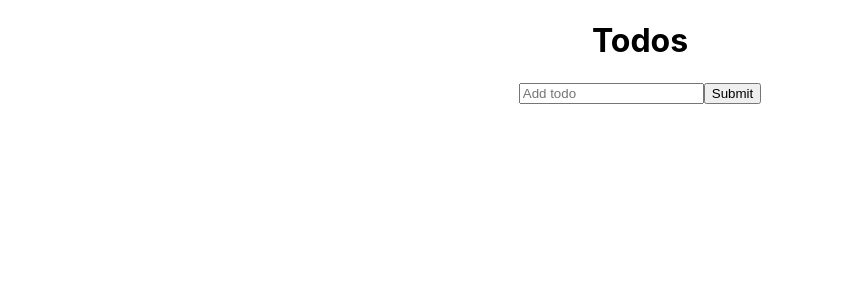
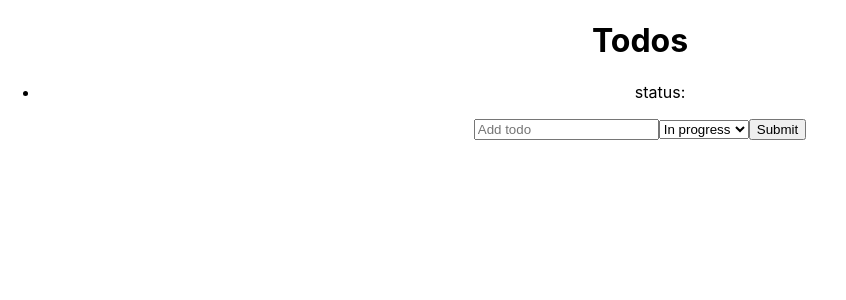
Before and after one commit to AzimovParviz/test-assignment, a React (Create React App) app: page / in a window 1280 px wide. Shown: the top 300 px of the page, without its empty margins (0-846 px from the left). Built offline with nearby package versions, Linux system fonts and the light colour scheme.

Commit message:
can now add status to the todo, but cannot change it yet
Signed-off-by: Parviz Azimov <parviz.azimov@student.lamk.fi>

```diff
--- a/src/components/modal.js
+++ b/src/components/modal.js
@@ -2,16 +2,26 @@ import React, {useState, useEffect} from "react";
 import TodoList from "./todolist.js";
 
 const Modal = () => {
-    const [todos, addTodos] = useState([]);
+    const [todos, addTodos] = useState([{title: '',status:''}]);
+    const [status, setStatus] = useState("In Progress");
     const [todoInput, setToDoInput]  = useState("");
     async function getTodo() {
     }
 
     const handleSubmit = (event) => {
         event.preventDefault();
-        addTodos(todos.concat(todoInput));
+        addTodos(todos.concat(
+            {
+                title: todoInput,
+                status: status
+            }
+        ));
         setToDoInput("");
         console.log(todoInput);
+    };
+
+    const handleStatusChange = (event) => {
+        setStatus(event.target.value);
     };
 
     return (
@@ -24,6 +34,11 @@ const Modal = () => {
               value={todoInput}
               onChange={event => setToDoInput(event.target.value)}
             />
+            <select value={status} onChange={handleStatusChange}>
+              <option value="Done">Done</option>
+              <option value="Not Started">Not Started</option>
+              <option value="In Progress">In progress</option>
+            </select>
             <input type="submit" value="Submit"/>
           </form>
         </div>
--- a/src/components/todolist.js
+++ b/src/components/todolist.js
@@ -1,10 +1,10 @@
 import React from "react";
 
-const Todo = props => <li>{props.todo}</li>;
+const Todo = props => <li>{props.todo} status: {props.status}</li>;
 const TodoList = props => (
   <ul>
     {props.todos.map(todo => (
-	<Todo todo={todo} key={todo} />
+	<Todo todo={todo.title} key={todo.title} status={todo.status}/>
     ))}
   </ul>
 );
```
Lines whose indentation alone changed are shown as unchanged.
